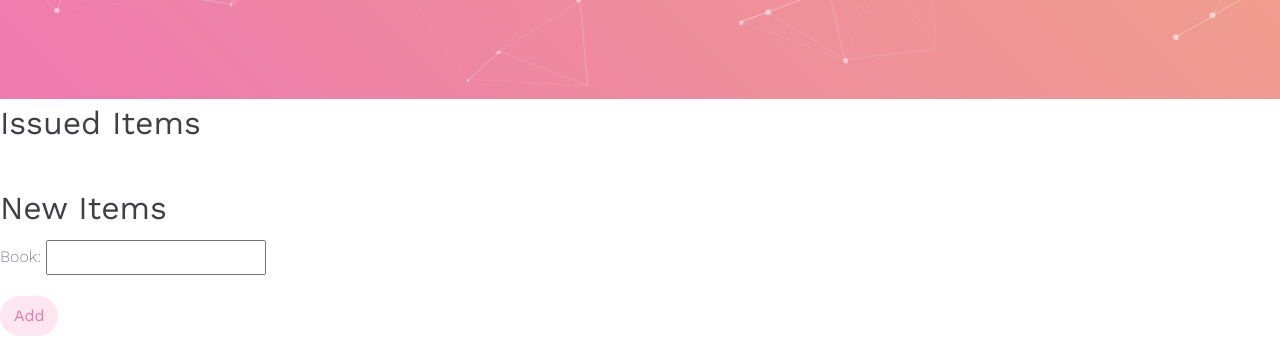
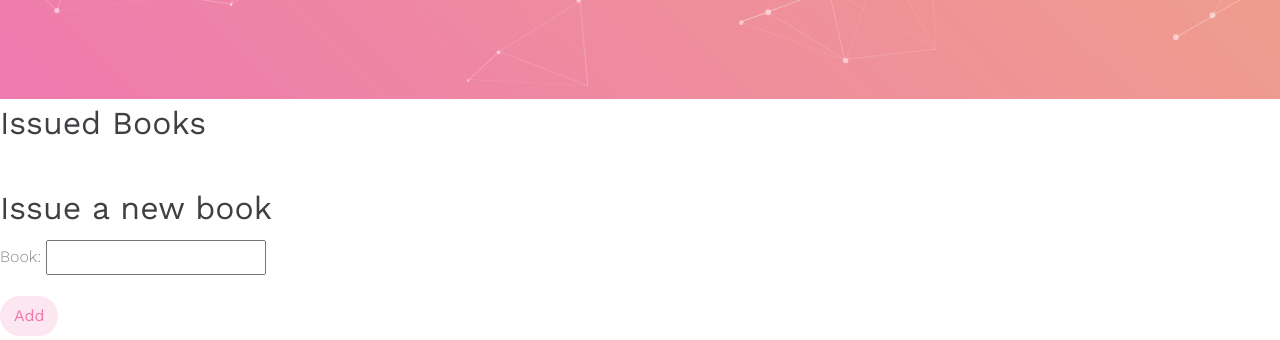
Before and after one commit to KD-3/book_club, a Django app: page /users/mybooks/ in a window 1280 px wide. Shown: the part 701-1041 px from the top of the page. Run offline with Django 3.2, Linux system fonts and the light colour scheme; the visitor is signed in with stand-in values (Sample User, id 1); some libraries are stand-ins or nearby versions; some web fonts are replaced.

Commit message:
modified mybooks html.

```diff
--- a/book_club/settings.py
+++ b/book_club/settings.py
@@ -24,7 +24,7 @@
 # SECURITY WARNING: don't run with debug turned on in production!
 DEBUG = True
 
-ALLOWED_HOSTS = ['127.0.0.1']
+ALLOWED_HOSTS = ['bookclub2019.pythonanywhere.com']
 
 # Application definition
 
--- a/templates/frontend_new/my_books.html
+++ b/templates/frontend_new/my_books.html
@@ -18,7 +18,7 @@
             </div>
         </div>
     </div>
-    <h2>Issued Items </h2>
+    <h2>Issued Books </h2>
     {% for book in books %}
 
 
@@ -53,7 +53,7 @@
 
     <br>
 
-    <h2>New Items </h2>
+    <h2>Issue a new book </h2>
 
     <form method="post" action="{% url 'users:mybooks' %}">
         {% csrf_token %}
```
